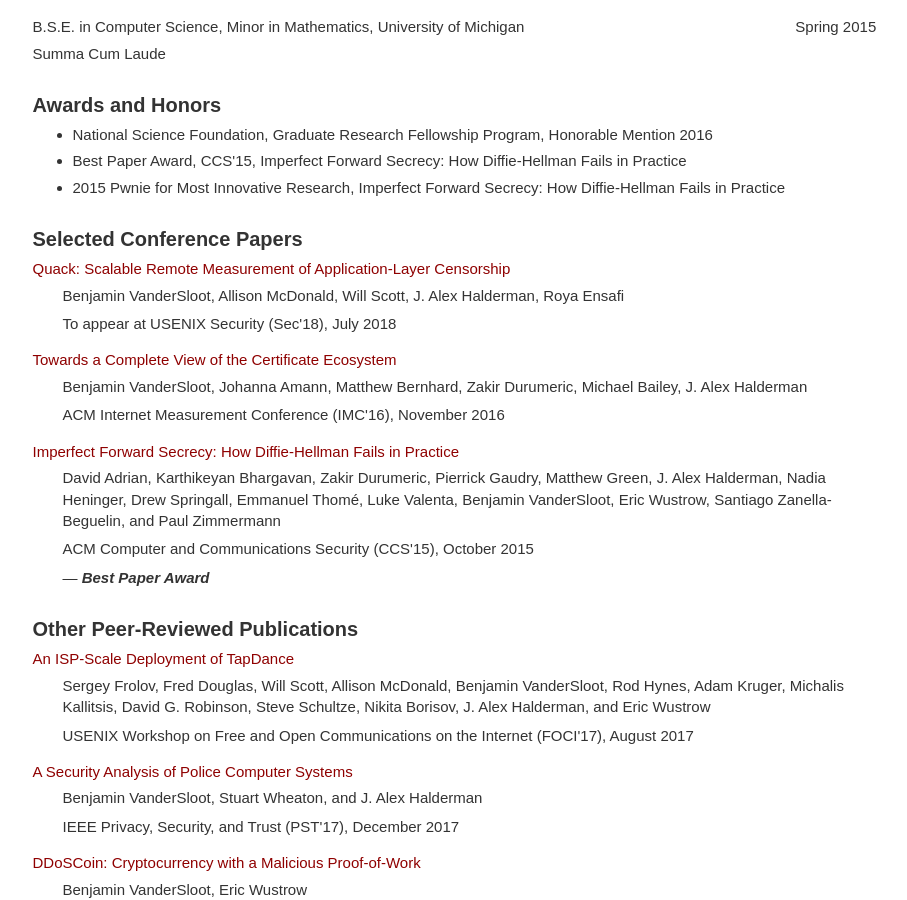
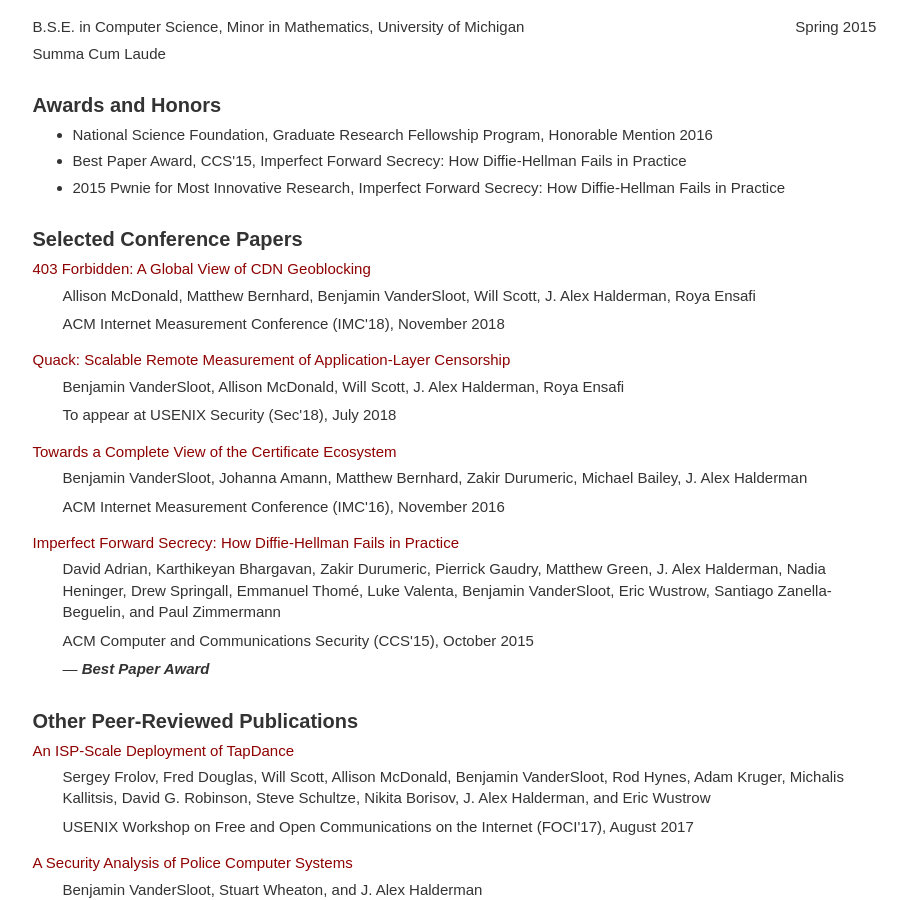
Before and after one commit to umbernhard/mbernhard.com, a Jekyll site: the page built from cv.html, in a window 1280 px wide and 900 px high, scrolled down 361 px. Shown: the whole window, without its empty margins (135-1042 px from the left). Built offline with Jekyll 4.4.1, drawn with Linux system fonts in a browser that asks for light colours.

Commit message:
Adding 403 paper to CV

```diff
--- a/_data/papers.yml
+++ b/_data/papers.yml
@@ -1,3 +1,12 @@
+- title: "403 Forbidden: A Global View of CDN Geoblocking"
+  date: 2018-11-01
+  authors: Allison McDonald, Matthew Bernhard, Benjamin VanderSloot, Will Scott, J. Alex Halderman, Roya Ensafi
+  conference: ACM Internet Measurement Conference
+  abbreviation: (IMC'18)
+  month: November 2018
+  url: /
+  top: true
+  frontpage: false
 - title: "Quack: Scalable Remote Measurement of Application-Layer Censorship"
   date: 2018-07-23
   authors: Benjamin VanderSloot, Allison McDonald, Will Scott, J. Alex Halderman, Roya Ensafi
```
